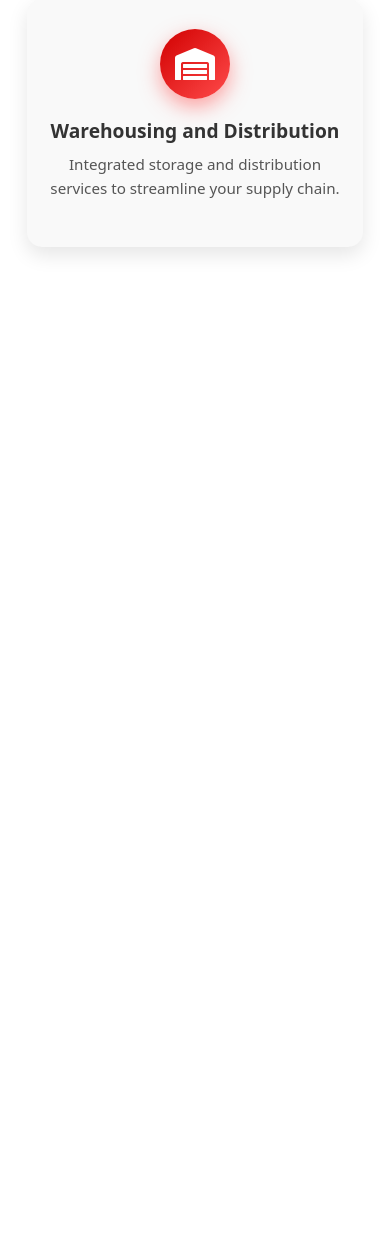
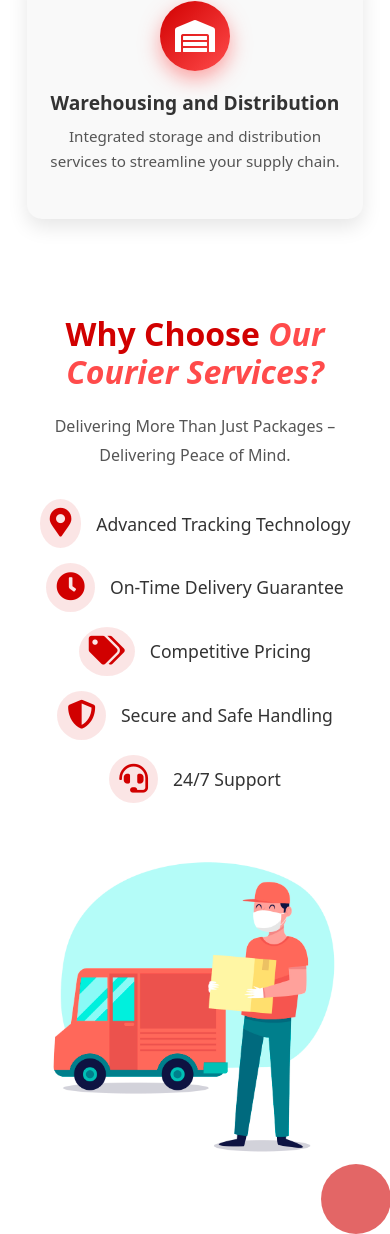
Before and after one commit to ajaySingh2615/sortOutMediaFrontend, a PHP site: page /pages/services/courierServices.html in a window 390 px wide. Shown: the part 3764-4998 px from the top of the page. Before the commit the page ends 4019 px from the top, so only its background shows below. Run offline with PHP 8.4, Linux system fonts and the light colour scheme.

Commit message:
Add "Why Choose Our Courier Services?" section with responsive design and visuals

```diff
--- a/CSS/services/courierServices.css
+++ b/CSS/services/courierServices.css
@@ -126,7 +126,6 @@
 }
 
 /* Hero Section */
-/* Hero Section */
 .hero-section {
   background: #ffffff; /* White background for a clean look */
   position: relative;
@@ -204,7 +203,7 @@
   width: 100%;
   max-width: 450px;
   border-radius: 15px;
-  box-shadow: 0 10px 30px rgba(0, 0, 0, 0.2);
+  /* box-shadow: 0 10px 30px rgba(0, 0, 0, 0.2); */
   animation: float 5s infinite ease-in-out;
 }
 
@@ -637,3 +636,136 @@
     font-size: 2rem;
   }
 }
+
+/* Why Choose Us Section */
+/* Why Choose Us - Bold Section */
+.why-choose-bold {
+  position: relative;
+  background: #ffffff;
+  padding: 80px 20px;
+}
+
+.why-title {
+  font-size: 2.8rem;
+  font-weight: 800;
+  color: #d10000;
+  margin-bottom: 20px;
+}
+
+.why-title span {
+  color: #ff4b4b;
+  font-style: italic;
+}
+
+.why-subtitle {
+  font-size: 1.4rem;
+  color: #555555;
+  margin-bottom: 30px;
+  line-height: 1.8;
+}
+
+.why-points {
+  list-style: none;
+  padding: 0;
+  margin: 0;
+}
+
+.why-points li {
+  font-size: 1.2rem;
+  color: #333333;
+  margin-bottom: 15px;
+  display: flex;
+  align-items: center;
+  gap: 15px;
+}
+
+.why-points li i {
+  color: #d10000;
+  font-size: 1.8rem;
+  background: rgba(209, 0, 0, 0.1);
+  padding: 10px;
+  border-radius: 50%;
+}
+
+/* Visual Section */
+.why-visual {
+  position: relative;
+  display: inline-block;
+  width: 100%;
+  max-width: 450px;
+  margin: 0 auto;
+}
+
+.why-image {
+  width: 100%;
+  border-radius: 15px;
+  /* box-shadow: 0 8px 20px rgba(0, 0, 0, 0.1); */
+  z-index: 2;
+  position: relative;
+}
+
+.circle-bg {
+  position: absolute;
+  top: 10%;
+  left: -10%;
+  width: 120%;
+  height: 120%;
+  background: radial-gradient(circle, rgba(255, 75, 75, 0.1), transparent);
+  z-index: 1;
+  border-radius: 50%;
+}
+
+.circle-highlight {
+  position: absolute;
+  bottom: -20%;
+  right: -10%;
+  width: 70px;
+  height: 70px;
+  background: #d10000;
+  opacity: 0.6;
+  border-radius: 50%;
+  z-index: 3;
+}
+
+/* Responsive Design */
+@media (max-width: 991px) {
+  .why-title {
+    font-size: 2.4rem;
+  }
+
+  .why-subtitle {
+    font-size: 1.2rem;
+  }
+
+  .why-points li {
+    font-size: 1.1rem;
+  }
+
+  .circle-bg {
+    width: 150%;
+    height: 150%;
+  }
+}
+
+@media (max-width: 767px) {
+  .why-choose-bold {
+    text-align: center;
+  }
+
+  .why-title {
+    font-size: 2rem;
+  }
+
+  .why-subtitle {
+    font-size: 1rem;
+  }
+
+  .why-points li {
+    justify-content: center;
+    text-align: center;
+  }
+
+  .circle-bg {
+    display: none;
+  }
+}
--- a/pages/services/courierServices.html
+++ b/pages/services/courierServices.html
@@ -91,7 +91,7 @@
           <div class="col-lg-6 col-md-12 text-center">
             <div class="hero-visual position-relative">
               <img
-                src="/images/courier-hero-modern.png"
+                src="/images/services-imgs/delivery/hero-van.jpg"
                 alt="Courier Services"
                 class="hero-image img-fluid"
               />
@@ -252,6 +252,57 @@
       </div>
     </section>
 
+    <section class="why-choose-bold py-5">
+      <div class="container">
+        <div class="row align-items-center">
+          <!-- Left Content -->
+          <div class="col-lg-6 mb-4 mb-lg-0 text-lg-start text-center">
+            <h2 class="why-title">
+              Why Choose <span>Our Courier Services?</span>
+            </h2>
+            <p class="why-subtitle">
+              Delivering More Than Just Packages – Delivering Peace of Mind.
+            </p>
+            <ul class="why-points">
+              <li>
+                <i class="fas fa-map-marker-alt"></i>
+                Advanced Tracking Technology
+              </li>
+              <li>
+                <i class="fas fa-clock"></i>
+                On-Time Delivery Guarantee
+              </li>
+              <li>
+                <i class="fas fa-tags"></i>
+                Competitive Pricing
+              </li>
+              <li>
+                <i class="fas fa-shield-alt"></i>
+                Secure and Safe Handling
+              </li>
+              <li>
+                <i class="fas fa-headset"></i>
+                24/7 Support
+              </li>
+            </ul>
+          </div>
+
+          <!-- Right Visual -->
+          <div class="col-lg-6 text-center">
+            <div class="why-visual">
+              <img
+                src="/images/services-imgs/delivery/delivery-van.jpg"
+                alt="Delivery Illustration"
+                class="why-image"
+              />
+              <div class="circle-bg"></div>
+              <div class="circle-highlight"></div>
+            </div>
+          </div>
+        </div>
+      </div>
+    </section>
+
     <script>
       document.querySelectorAll(".btn").forEach((button) => {
         button.addEventListener("click", (e) => {
```
Also changed, not shown: images/services-imgs/delivery/delivery-van.jpg (added), images/services-imgs/delivery/hero-van.jpg (added).
